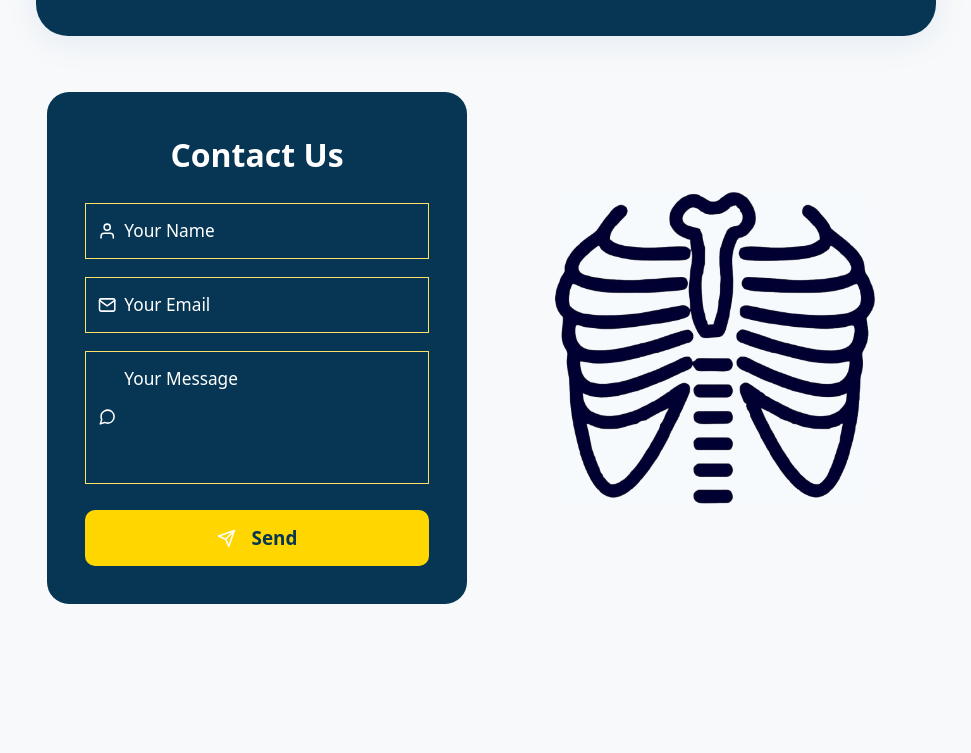
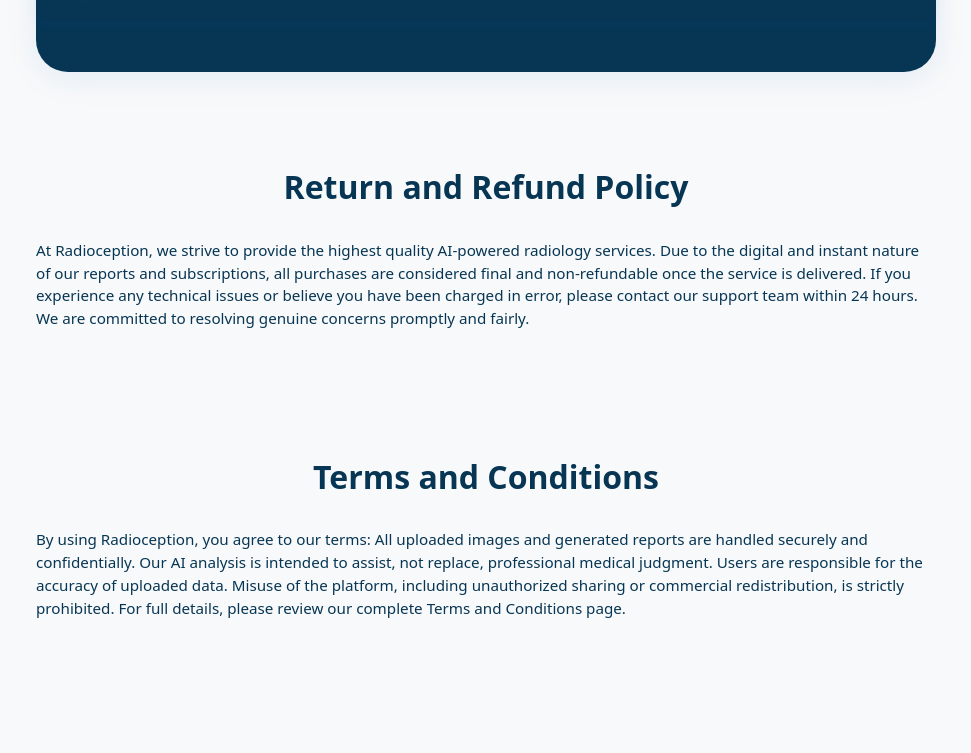
Before and after one commit to anas-developer01/radioCeption, a React (Create React App) app: page / in a window 1280 px wide. Shown: the part 1753-2506 px from the top of the page, without its empty margins (154-1125 px from the left). Built offline with nearby package versions, Linux system fonts and the light colour scheme.

Commit message:
Add return/refund policy and terms sections to Home

```diff
--- a/src/pages/Home.js
+++ b/src/pages/Home.js
@@ -24,7 +24,10 @@
           </div>
         </div>
       </div>
+
     </section>
+    {/* Spacer for clear gap between Why Choose Radioception and next section */}
+    <div style={{height: '36px'}}></div>
 
     <section className="home-section home-how">
       <h3 className="how-title">How It Works</h3>
@@ -57,6 +60,7 @@
       </div>
     </section>
 
+
     <section className="home-section home-benefits improved-benefits-section">
       <h3 className="improved-benefits-title">Why Choose Radioception?</h3>
       <ul className="home-benefits-list improved-benefits-list">
@@ -69,6 +73,26 @@
     </section>
 
 
+    {/* Return and Refund Policy Section */}
+    <section className="home-section policy-section modern-policy-section dark-policy-section" style={{marginTop: '48px'}}>
+      <div className="dark-policy-inner">
+        <h2 className="policy-section-title white-policy-title">Return and Refund Policy</h2>
+        <p className="policy-section-text white-policy-text">
+          At Radioception, we strive to provide the highest quality AI-powered radiology services. Due to the digital and instant nature of our reports and subscriptions, all purchases are considered final and non-refundable once the service is delivered. If you experience any technical issues or believe you have been charged in error, please contact our support team within 24 hours. We are committed to resolving genuine concerns promptly and fairly.
+        </p>
+      </div>
+    </section>
+
+    {/* Terms and Conditions Section */}
+    <section className="home-section policy-section modern-policy-section dark-policy-section" style={{marginTop: '40px', marginBottom: '40px'}}>
+      <div className="dark-policy-inner">
+        <h2 className="policy-section-title white-policy-title">Terms and Conditions</h2>
+        <p className="policy-section-text white-policy-text">
+          By using Radioception, you agree to our terms: All uploaded images and generated reports are handled securely and confidentially. Our AI analysis is intended to assist, not replace, professional medical judgment. Users are responsible for the accuracy of uploaded data. Misuse of the platform, including unauthorized sharing or commercial redistribution, is strictly prohibited. For full details, please review our complete Terms and Conditions page.
+        </p>
+      </div>
+    </section>
+
     <ModernContactUs />
     <FAQSection />
 
```
